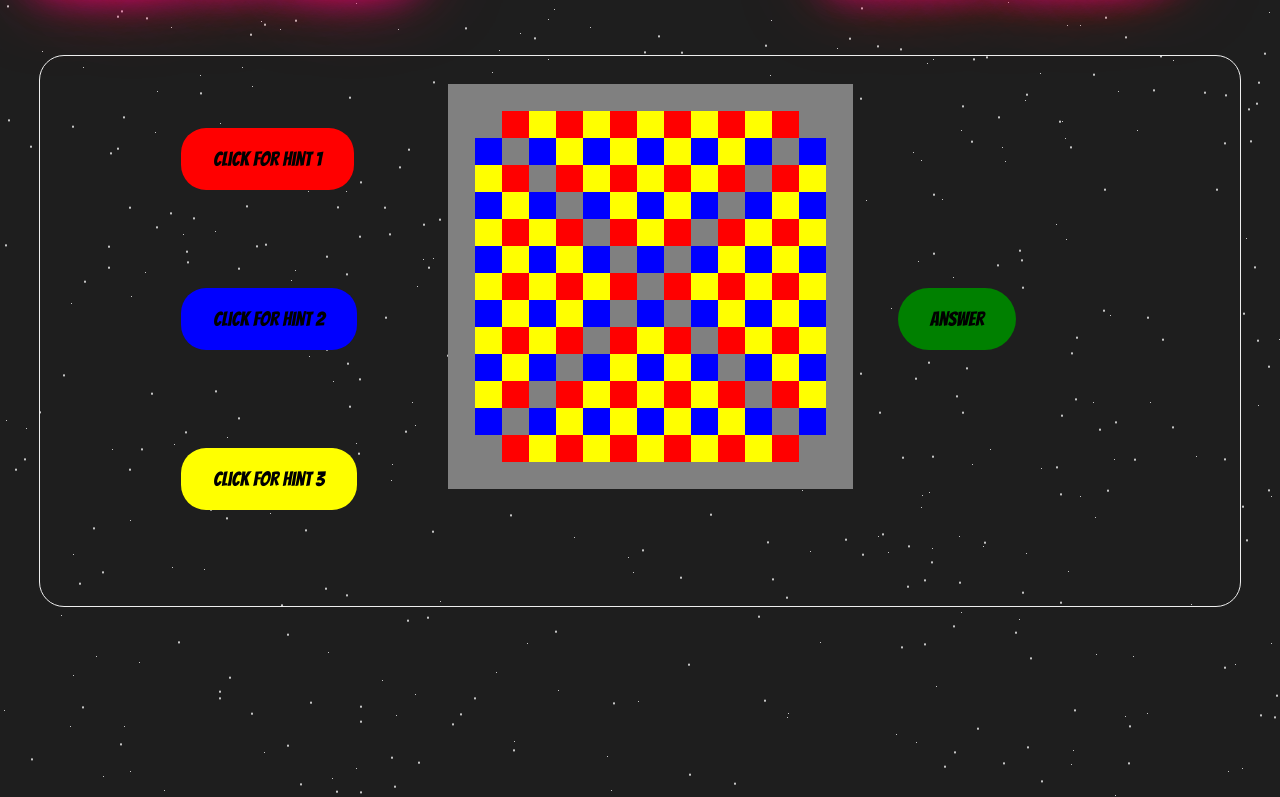
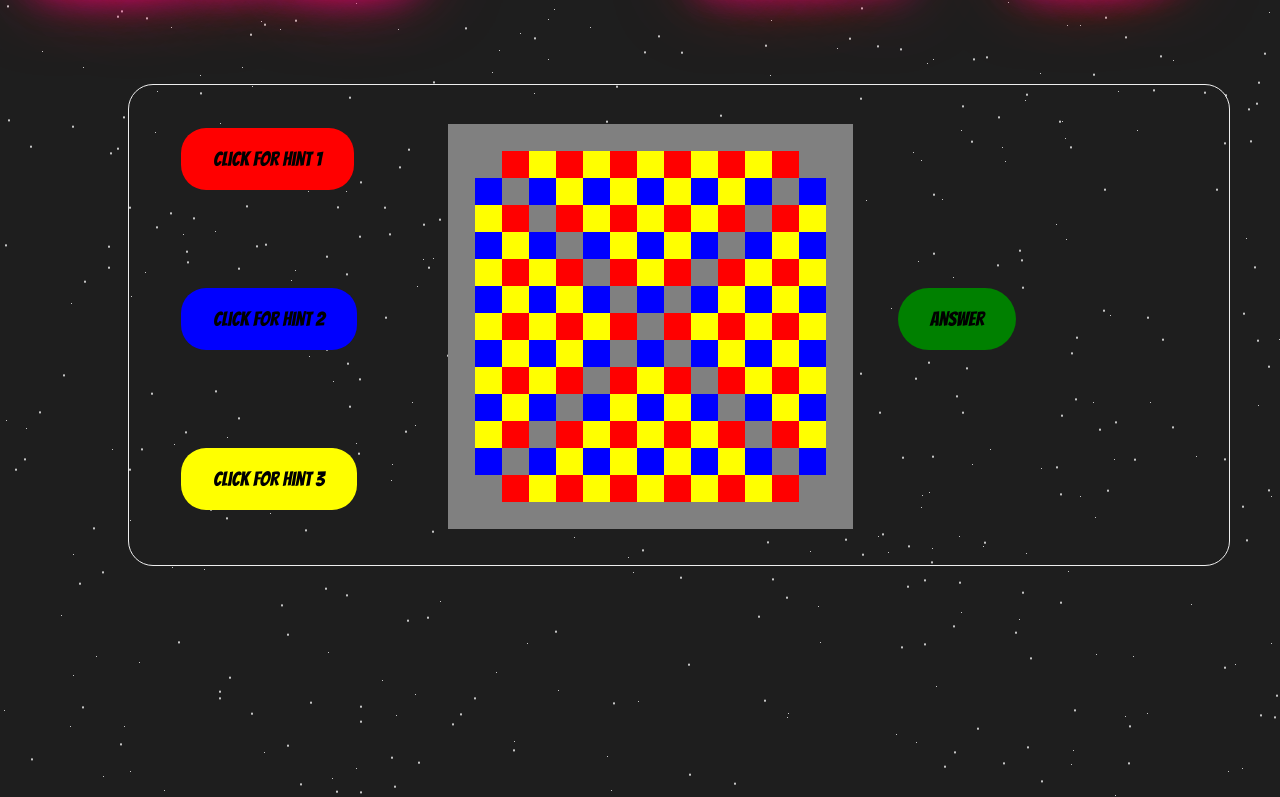
Before and after one commit to MaximusStupidus/gamealpha, a plain HTML site: page gamebeta-main/gameofame-main/GameEngine.html in a window 1280 px wide. Shown: the part 116-913 px from the top of the page. Drawn offline with Linux system fonts and the light colour scheme; a web font is replaced by a local one.

Commit message:
Iteration 1

```diff
--- a/gamebeta-main/gameofame-main/GameEngine.html
+++ b/gamebeta-main/gameofame-main/GameEngine.html
@@ -1,5 +1,6 @@
 <!DOCTYPE html>
 <html lang="en">
+
 <head>
     <meta charset="UTF-8">
     <meta http-equiv="X-UA-Compatible" content="IE=edge">
@@ -18,10 +19,11 @@
             border: 1px;
             border-style: groove;
             border-radius: 25px;
+            position: absolute;
             box-sizing: border-box;
             padding: auto;
-            top: 50px;
-            left: 50px;
+            top: 25%;
+            left: 10%;
             z-index: 2;
         }
 
@@ -31,7 +33,7 @@
 
         img {
             position: absolute;
-            top: 200px;
+            top: 30%;
             left: 35%;
         }
 
@@ -45,7 +47,7 @@
 
         #layering {
             position: absolute;
-            top: 200px;
+            top: 30%;
             left: 35%;
             width: 405px;
             height: 405px;
@@ -60,14 +62,14 @@
 
 <body>
 
-    <layer id="imagine" above top="300" left="1200" width="600" height="480">
-        <canvas id="layering" top="200" left="800" width="405" height="405" style="z-index: 15;">
+    <layer id="imagine" above top="20%" left="20%" width="600" height="480">
+        <canvas id="layering" top="20%" left="20%" width="405" height="405" style="z-index: 15;">
         </canvas>
         <img class="imgB1" id="try" src=game_fame_personalities/bill_gates.jpg width="405" height="405">
     </layer>
-    <layer id="level stuff" top="300" left="0" width="1200" height="600" style="z-index: 2;">
+    <layer id="level stuff" top="300" left="0" width="450%" height="250%" style="z-index: 2;">
         <br>
-        <canvas id="levelScreen" height="550" width="1200">
+        <canvas id="levelScreen" height="480%" width="1100%">
         </canvas>
     </layer>
 
--- a/gamebeta-main/gameofame-main/src/mainGame.js
+++ b/gamebeta-main/gameofame-main/src/mainGame.js
@@ -31,6 +31,7 @@ let answer = [
     "Indra Nooyi", "Kalpana Chawla",
     "Mirabai Chanu", "Dwayne Johnson"
 ]
+
 function scoreKeeper() {
     var scoreKeeping = document.createElement("button");
     scoreKeeping.innerHTML = score;
@@ -45,12 +46,13 @@ function scoreKeeper() {
     scoreKeeping.addEventListener("click", function() {
         alert(hints[level - 1][0]);
         hintTaken = 1;
-        layerIt(hintTaken);})
+        layerIt(hintTaken);
+    })
 }
 
 function levelChanger() {
     var levelChange = document.getElementById("levelIt")
-    levelChange/appendChild(level);
+    levelChange / appendChild(level);
 }
 
 function hintProducer() {
@@ -120,9 +122,9 @@ function answers() {
         alert("Correct Answer");
         hintTaken = 0;
         const elementScore = document.getElementById("scoreIt");
-        elementScore.innerHTML = "Score:"+ score;
+        elementScore.innerHTML = "Score:" + score;
         const elementLevel = document.getElementById("levelIt");
-        elementLevel.innerHTML = "Level:"+ level;
+        elementLevel.innerHTML = "Level:" + level;
 
         return 1;
     } else {
@@ -138,7 +140,7 @@ function answerButton() {
     ansButton.style.top = "50%";
     ansButton.style.backgroundColor = "green";
     ansButton.style.borderRadius = "50px";
-
+    ansButton.style.zIndex = 20;
     var body = document.getElementsByTagName("body")[0];
     body.appendChild(ansButton);
 
```
Also changed, not shown: gamebeta-main/gameofame-main/style.css.
